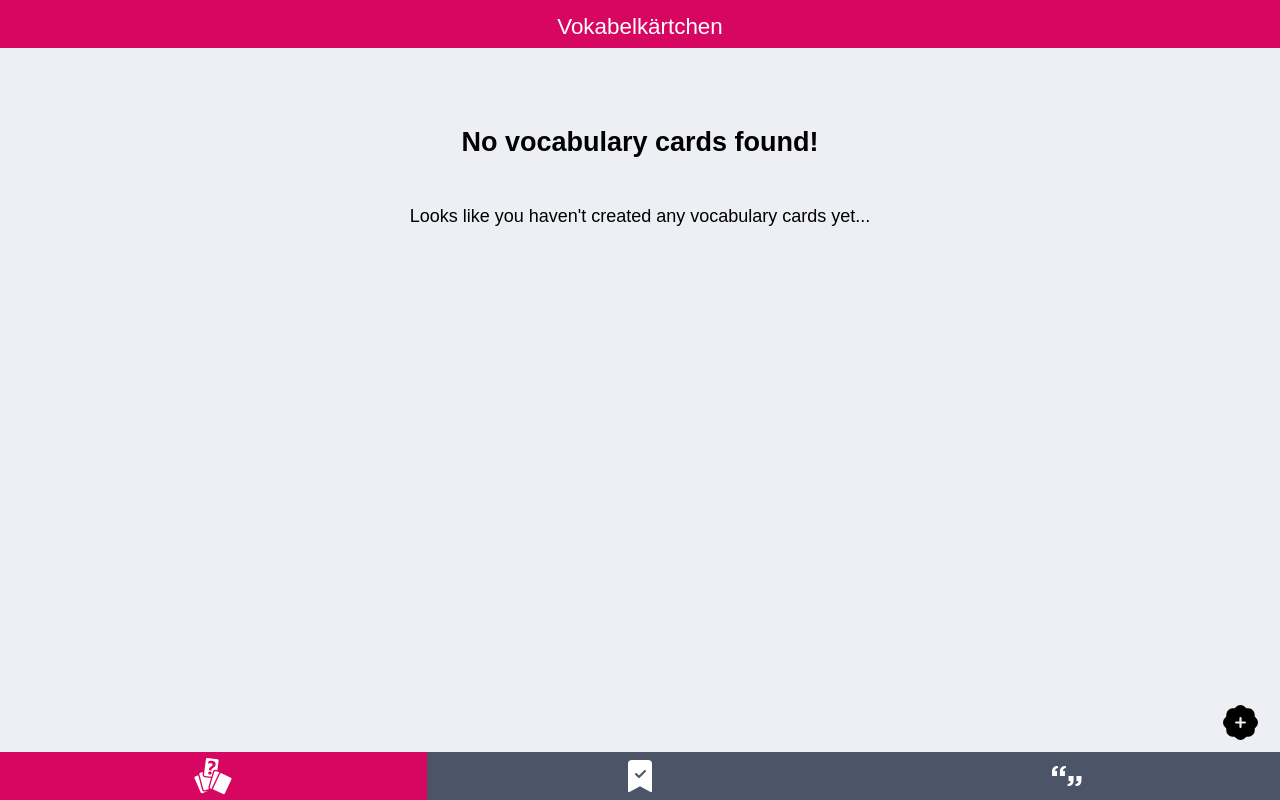
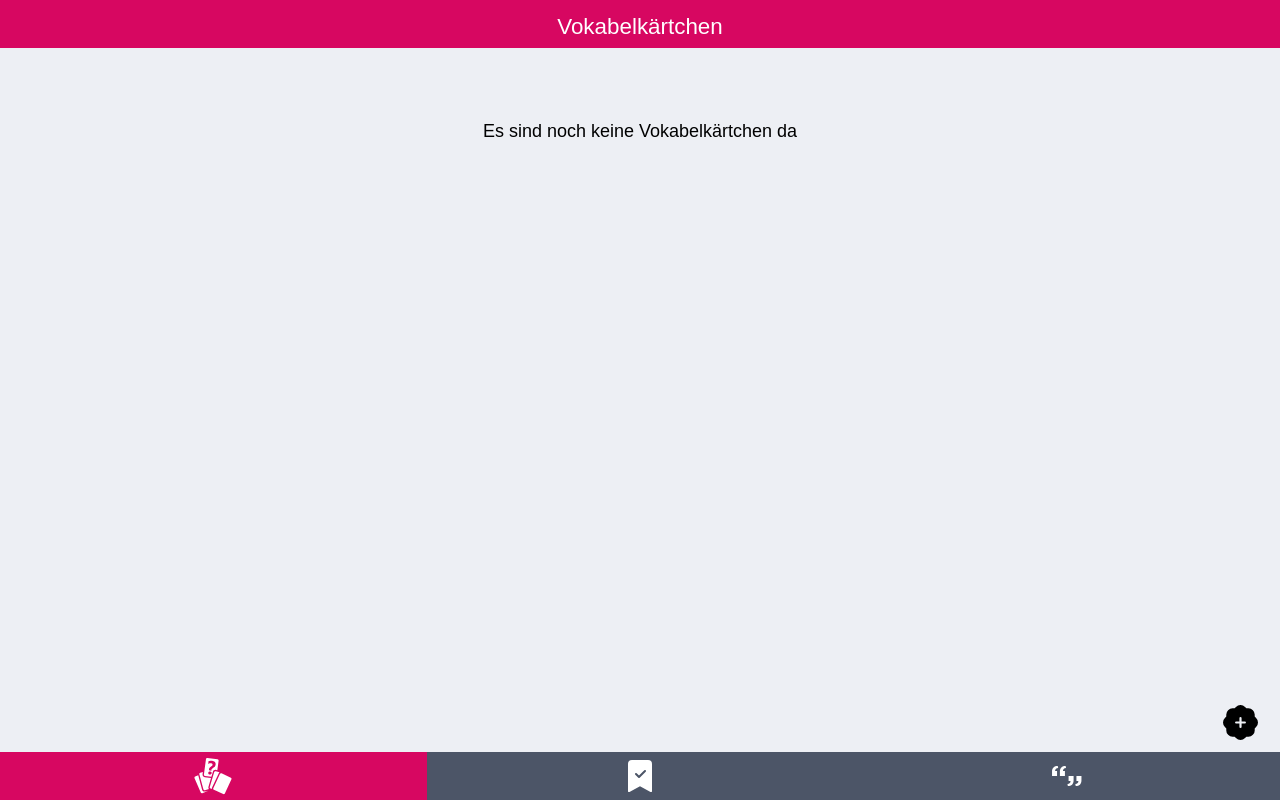
Before and after one commit to annadragan/capstone-project, a React (Create React App) app: page / in a window 1280 px wide. Built offline with nearby package versions, Linux system fonts and the light colour scheme.

Commit message:
Changes after code review

```diff
--- a/src/components/Form.js
+++ b/src/components/Form.js
@@ -78,13 +78,7 @@ export default function Form({ onCreateTerm }) {
           />
           <Counter>{newExplanation}/200</Counter>
         </InputWrapper>
-        {/* {newWord.length === 0 ||
-        newExample.length === 0 ||
-        newExplanation.length === 0 ? (
-          <p>Fill first all fields</p>
-        ) : ( */}
         <FormButton category="Erstellen" disabled={disabled}></FormButton>
-        {/* )} */}
       </FormWrapper>
     </>
   );
--- a/src/pages/BookmarkArchive.js
+++ b/src/pages/BookmarkArchive.js
@@ -14,8 +14,7 @@ export default function BookmarkArchive({
       <Header>Favoriten</Header>
       {bookmarkedList.length === 0 && (
         <>
-          <h2>No favorites found!</h2>
-          <p>Oh, snap! There's nothing here...</p>
+          <p>Keine Favoriten gefunden</p>
         </>
       )}
       <div>
--- a/src/pages/VocabularyCards.js
+++ b/src/pages/VocabularyCards.js
@@ -20,8 +20,7 @@ export default function VocabularyCards({
 
       {vocabulary.length === 0 ? (
         <>
-          <h2>No vocabulary cards found!</h2>
-          <p>Looks like you haven't created any vocabulary cards yet...</p>
+          <p>Es sind noch keine Vokabelkärtchen da</p>
         </>
       ) : (
         <CardList
```
